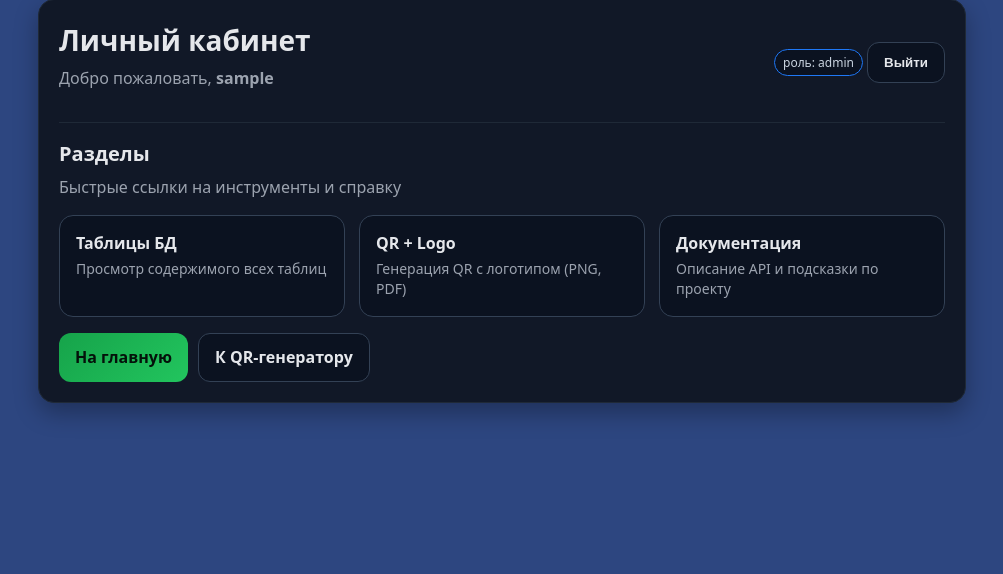
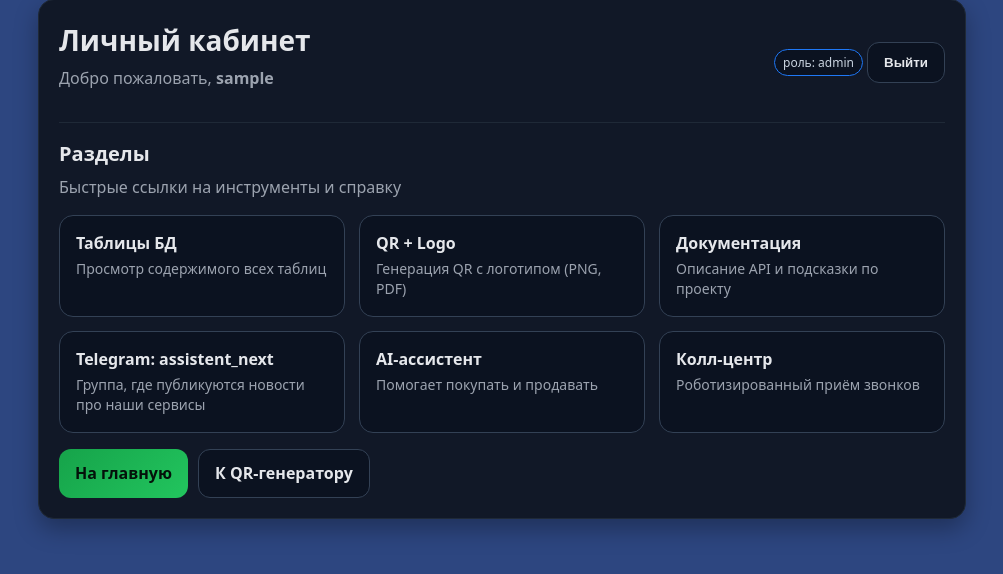
Before and after one commit to Aalam2000/assistchat, a FastAPI app: page /profile in a window 1280 px wide. Shown: the part 25-599 px from the top of the page, without its empty margins (138-1141 px from the left). Run offline with FastAPI, Linux system fonts and the light colour scheme; the visitor is signed in with stand-in values (Sample User, id 1); tables that the repository leaves empty hold one stand-in row (values such as "Sample post"); some libraries are stand-ins or nearby versions.

Commit message:
Добавлены страницы

```diff
--- a/src/app/main.py
+++ b/src/app/main.py
@@ -241,6 +241,30 @@ async def qr_page(request: Request, db: SASession = Depends(get_db)):
         return RedirectResponse(url="/auth/login", status_code=302)
     return templates.TemplateResponse("qr.html", {"request": request, "username": user.username})
 
+
+@app.get("/ai", response_class=HTMLResponse)
+def ai_page(request: Request):
+    user = getattr(request.state, "user", None)
+    ctx = {
+        "request": request,
+        "username": getattr(user, "username", "Гость"),
+        "role": getattr(user, "role", "user"),
+    }
+    return templates.TemplateResponse("ai.html", ctx)
+
+
+
+@app.get("/callcenter", response_class=HTMLResponse)
+def callcenter_page(request: Request):
+    user = getattr(request.state, "user", None)
+    ctx = {
+        "request": request,
+        "username": getattr(user, "username", "Гость"),
+        "role": getattr(user, "role", "user"),
+    }
+    return templates.TemplateResponse("callcenter.html", ctx)
+
+
 # ────────────────────────────────────────────────────────────────────────────────
 # QR: API генерации (ZIP из PNG+PDF)
 # ────────────────────────────────────────────────────────────────────────────────
--- a/src/app/templates/profile.html
+++ b/src/app/templates/profile.html
@@ -45,6 +45,22 @@
           <p class="tile-desc">Описание API и подсказки по проекту</p>
         </a>
         {% endif %}
+
+        <a class="tile" href="https://t.me/assistent_next" target="_blank" rel="noopener">
+          <div class="tile-title">Telegram: assistent_next</div>
+          <p class="tile-desc">Группа, где публикуются новости про наши сервисы</p>
+        </a>
+
+        <!-- Новые сервисы -->
+        <a class="tile" href="/ai">
+          <div class="tile-title">AI-ассистент</div>
+          <p class="tile-desc">Помогает покупать и продавать</p>
+        </a>
+
+        <a class="tile" href="/callcenter">
+          <div class="tile-title">Колл-центр</div>
+          <p class="tile-desc">Роботизированный приём звонков</p>
+        </a>
       </div>
 
       <div style="margin-top:16px;display:flex;gap:10px;flex-wrap:wrap">
```
Also changed, not shown: src/app/templates/ai.html (added, +22 -0 lines), src/app/templates/callcenter.html (added, +22 -0 lines).
